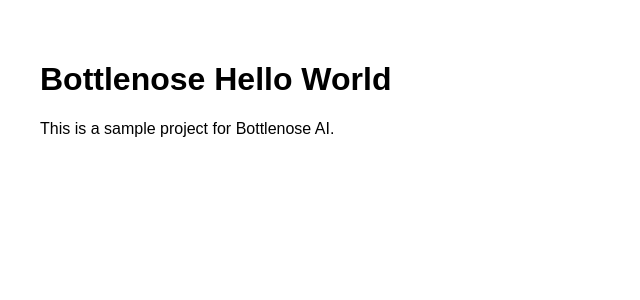
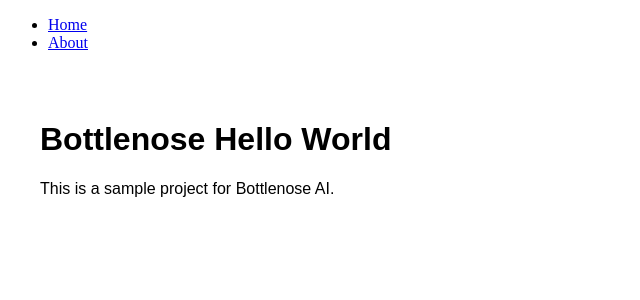
Before and after one commit to muisurasak/bottlenose-helloworld, a Next.js app: page / in a window 1280 px wide. Shown: the top 300 px of the page, without its empty margins (0-640 px from the left). Built offline with nearby package versions, Linux system fonts and the light colour scheme.

Commit message:
han: Add /about page and navigation link

```diff
--- a/src/app/layout.tsx
+++ b/src/app/layout.tsx
@@ -3,7 +3,15 @@
 export default function RootLayout({ children }: { children: React.ReactNode }) {
   return (
     <html lang="en">
-      <body>{children}</body>
+      <body>
+        <nav>
+          <ul>
+            <li><a href="/">Home</a></li>
+            <li><a href="/about">About</a></li>
+          </ul>
+        </nav>
+        {children}
+      </body>
     </html>
   )
 }
--- a/src/app/page.tsx
+++ b/src/app/page.tsx
@@ -6,3 +6,13 @@
     </main>
   )
 }
+
+// About page
+export function About() {
+  return (
+    <main style={{ padding: '2rem', fontFamily: 'sans-serif' }}>
+      <h1>About Bottlenose Hello World</h1>
+      <p>This is a short description of the Bottlenose Hello World project.</p>
+    </main>
+  )
+}
```
